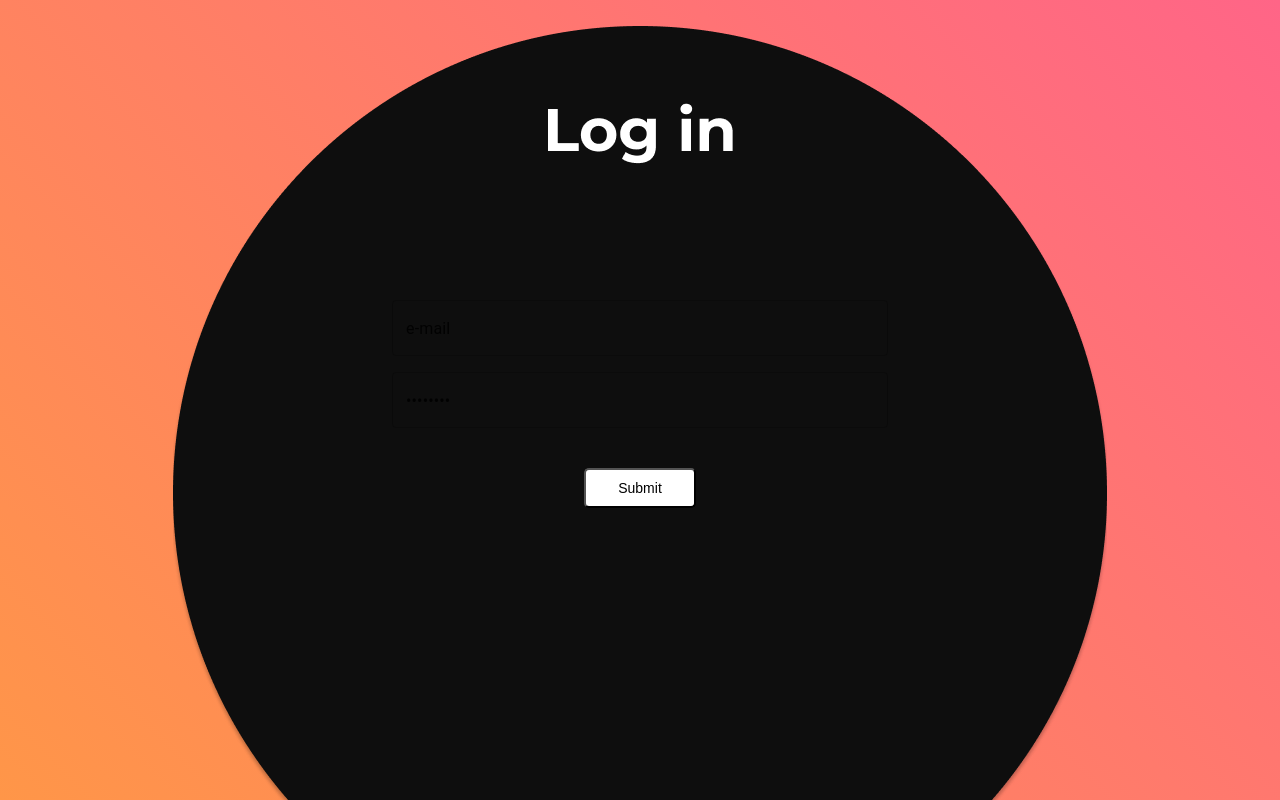
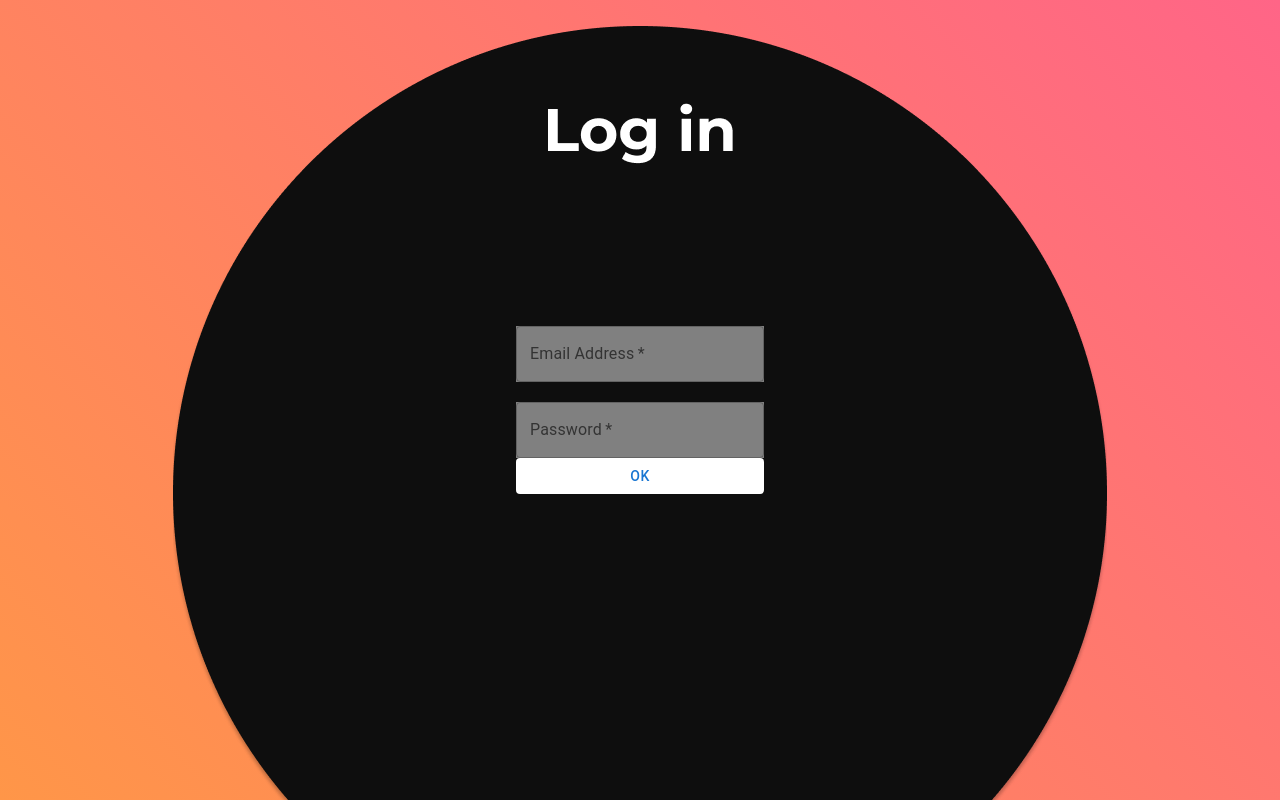
Before and after one commit to jsrzic/MyVinylCollection, a React (Create React App) app in the folder frontend/: page /login in a window 1280 px wide. Built offline with nearby package versions, Linux system fonts and the light colour scheme.

Commit message:
Add form for log in

```diff
--- a/frontend/package.json
+++ b/frontend/package.json
@@ -11,6 +11,7 @@
     "@testing-library/jest-dom": "^5.14.1",
     "@testing-library/react": "^11.2.7",
     "@testing-library/user-event": "^12.8.3",
+    "formik": "^2.2.9",
     "react": "^17.0.2",
     "react-dom": "^17.0.2",
     "react-router-dom": "^5.3.0",
--- a/frontend/src/pages/LogInPage.jsx
+++ b/frontend/src/pages/LogInPage.jsx
@@ -1,7 +1,9 @@
 import React from "react";
 import { pageStyle } from "../styles/globalStyles";
 import logoImg from "../assets/login.png";
-import Form from "../components/Form";
+import {Formik, Form} from 'formik';
+import Button from '@mui/material/Button';
+import TextField from '@mui/material/TextField';
 
 function LogInPage() {
   const loginPageStyle = {
@@ -18,17 +20,67 @@ function LogInPage() {
   };
 
   const formStyle = {
-    animation: "fadeIn 4s",
+      animation: "fadeIn 4s",
+      display: "flex",
+      justifyContent: "center",
+      flexDirection: "column"
+
   };
 
+  const textFieldStyle={
+      backgroundColor: "grey"
+  }
+
+  const btnStyle = {
+      backgroundColor:"white"
+    }
+    const labelStyle={
+      color:"white"
+    }
   return (
     <div style={{ ...pageStyle, ...loginPageStyle }}>
-      <img src={logoImg} style={imageStyle} alt="login_image" />
-      <Form style={formStyle}>
-        <Form.Row label="e-mail" />
-        <Form.Row label="Password" type="password" />
-        <Form.Submit />
-      </Form>
+        <img src={logoImg} style={imageStyle} alt="login_image" />
+
+      <Formik
+          initialValues={{email:'', password:''}}
+          onSubmit={(values) => {
+
+              console.log(values);
+          }}
+          validate ={values => {
+            const errors={};
+            if(!values.email)
+              errors.email= "Required";
+            else if (!values.password)
+              errors.password="Required";
+            return errors;
+          }}
+      >
+            <Form style={formStyle}>
+
+
+                <label style={labelStyle}>E-mail</label>
+                <TextField
+                    required
+                    id="email"
+                    label="Email Address"
+                    name="email"
+                    style={textFieldStyle}
+                />
+                <label style={labelStyle}>Password</label>
+                  <TextField
+                      required
+                      name="password"
+                      label="Password"
+                      type="password"
+                      id="password"
+                      style={textFieldStyle}
+
+                  />
+                  <Button type="submit" style={btnStyle}>OK</Button>
+            </Form>
+
+      </Formik>
     </div>
   );
 }
```
